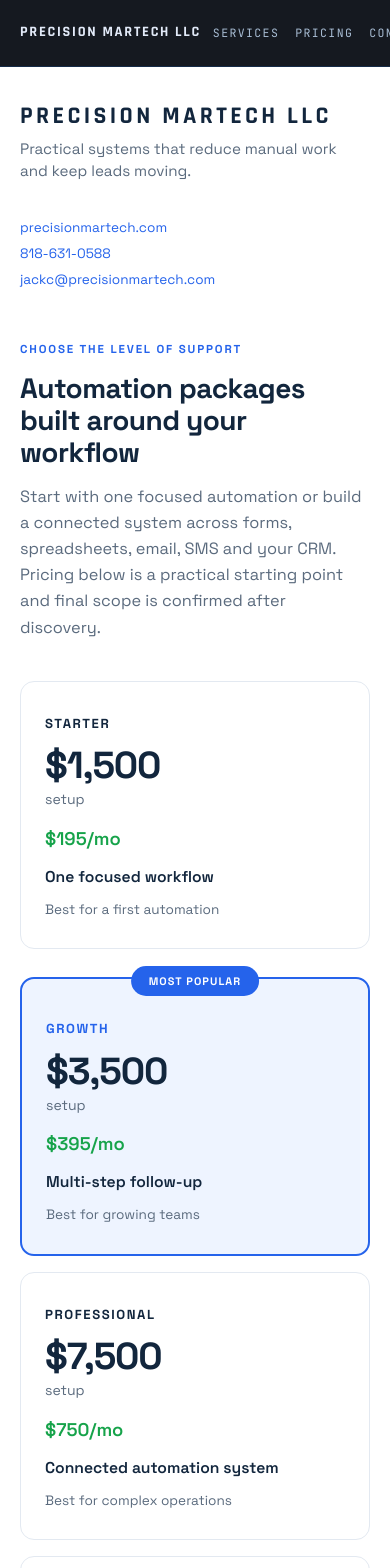
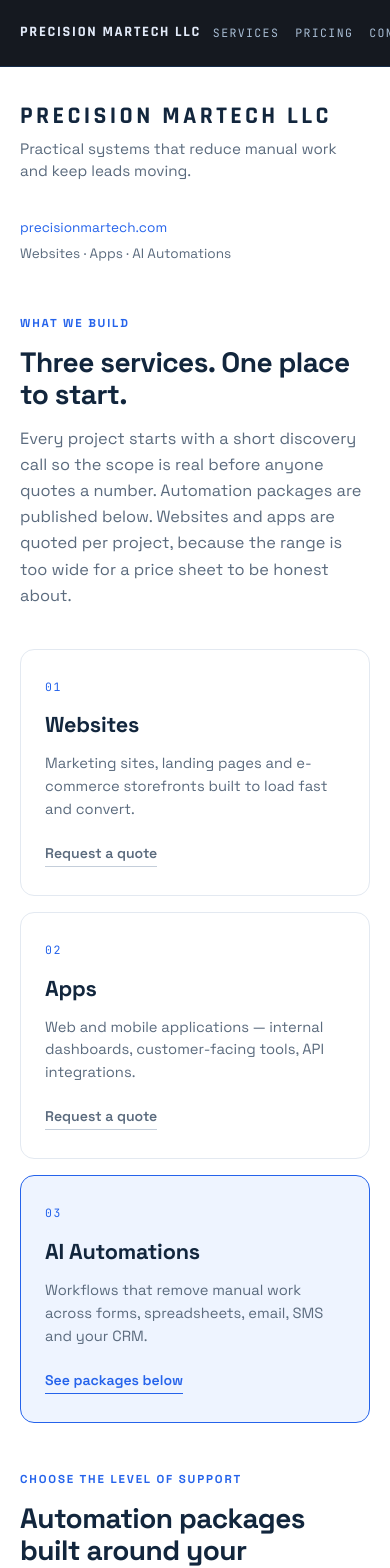
Before and after one commit to PrecisionMartech/precisionmartech-website, a React (Vite) app: page /pricing in a window 390 px wide. Shown: the top 1568 px of the page. Built offline with nearby package versions, Linux system fonts and the light colour scheme.

Commit message:
connecting contact form

```diff
--- a/src/pages/Home.tsx
+++ b/src/pages/Home.tsx
@@ -99,16 +99,56 @@ function Services() {
   );
 }
 
+/* Where the contact form delivers.
+   Create a form at formspree.io, then paste the endpoint it gives you here.
+   Your email address lives on their side and never appears in this code or in
+   anything a visitor can view-source, so it stays out of reach of scrapers. */
+const FORM_ENDPOINT = 'https://formspree.io/f/xqerdlra';
+
+const EMAIL_RE = /^[^\s@]+@[^\s@]+\.[^\s@]+$/;
+
 function Contact() {
   const [form, setForm] = useState({name:'',email:'',company:'',service:'',message:''});
-  const [status, setStatus] = useState<'idle'|'busy'|'done'>('idle');
-  const set = (e: React.ChangeEvent<HTMLInputElement|HTMLTextAreaElement|HTMLSelectElement>) =>
+  const [status, setStatus] = useState<'idle'|'busy'|'done'|'error'>('idle');
+  const [error, setError] = useState('');
+  const set = (e: React.ChangeEvent<HTMLInputElement|HTMLTextAreaElement|HTMLSelectElement>) => {
+    if (status === 'error') { setStatus('idle'); setError(''); }
     setForm(f => ({...f, [e.target.name]: e.target.value}));
-  const send = () => {
-    if (!form.name || !form.email || !form.message) return;
+  };
+
+  const send = async () => {
+    if (!form.name.trim() || !form.email.trim() || !form.message.trim()) {
+      setError('Add your name, email and a short note so we know what to reply to.');
+      setStatus('error');
+      return;
+    }
+    if (!EMAIL_RE.test(form.email.trim())) {
+      setError('That email address looks incomplete — worth a second check.');
+      setStatus('error');
+      return;
+    }
+
     setStatus('busy');
-    // NOTE: this does not submit anywhere yet — see the handoff notes.
-    setTimeout(() => setStatus('done'), 1500);
+    setError('');
+    try {
+      const res = await fetch(FORM_ENDPOINT, {
+        method: 'POST',
+        headers: { 'Content-Type': 'application/json', Accept: 'application/json' },
+        body: JSON.stringify({
+          name: form.name.trim(),
+          email: form.email.trim(),
+          company: form.company.trim() || 'Not given',
+          service: form.service || 'Not specified',
+          message: form.message.trim(),
+          _subject: `precisionmartech.com — new enquiry from ${form.name.trim()}`,
+        }),
+      });
+      if (!res.ok) throw new Error(String(res.status));
+      setStatus('done');
+    } catch {
+      setError('That did not send. Try again in a moment.');
+      setStatus('error');
+    }
   };
   return (
     <section id="contact" className="contact">
@@ -155,6 +195,9 @@ function Contact() {
                 <button className="btn-fill" onClick={send} disabled={status==='busy'}>{status==='busy'?'Sending...':'Send message'}</button>
                 <span className="form-note">Response within 1 business day</span>
               </div>
+              {error && (
+                <div className="form-error" role="alert">{error}</div>
+              )}
             </div>
           )}
         </div>
--- a/src/pages/Pricing.tsx
+++ b/src/pages/Pricing.tsx
@@ -1,6 +1,15 @@
-import { Link } from 'react-router-dom';
+import { useNavigate } from 'react-router-dom';
 import { useReveal } from '../useReveal';
 import '../pricing.css';
+
+const LINES = [
+  { num: '01', name: 'Websites',
+    desc: 'Marketing sites, landing pages and e-commerce storefronts built to load fast and convert.' },
+  { num: '02', name: 'Apps',
+    desc: 'Web and mobile applications — internal dashboards, customer-facing tools, API integrations.' },
+  { num: '03', name: 'AI Automations', priced: true,
+    desc: 'Workflows that remove manual work across forms, spreadsheets, email, SMS and your CRM.' },
+];
 
 const PACKAGES = [
   { name: 'Starter', setup: '$1,500', mo: '$195/mo',
@@ -88,6 +97,11 @@ const ADDONS = [
 
 export default function Pricing() {
   useReveal();
+  const navigate = useNavigate();
+  const goContact = (e: React.MouseEvent) => {
+    e.preventDefault();
+    navigate('/', { state: { scrollTo: 'contact' } });
+  };
   return (
     <div className="pricing-page">
       <div className="pr-inner">
@@ -101,17 +115,56 @@ export default function Pricing() {
           </div>
           <div className="pr-mast-contact">
             <a href="https://precisionmartech.com">precisionmartech.com</a><br />
-            <a href="tel:+18186310588">818-631-0588</a><br />
-            <a href="mailto:jackc@precisionmartech.com">jackc@precisionmartech.com</a>
+            Websites · Apps · AI Automations
           </div>
         </header>
 
+        {/* ── What we build ── */}
+        <section className="pr-section">
+          <div className="pr-eyebrow reveal">What we build</div>
+          <h1 className="pr-title reveal" data-delay="1">
+            Three services. One place to start.
+          </h1>
+          <p className="pr-lede reveal" data-delay="2">
+            Every project starts with a short discovery call so the scope is real before
+            anyone quotes a number. Automation packages are published below. Websites and
+            apps are quoted per project, because the range is too wide for a price sheet
+            to be honest about.
+          </p>
+
+          <div className="pr-lines">
+            {LINES.map(l => (
+              <div key={l.name}
+                   className={`pr-line reveal${l.priced ? ' pr-line--priced' : ''}`}>
+                <div className="pr-line-num">{l.num}</div>
+                <div className="pr-line-name">{l.name}</div>
+                <p className="pr-line-desc">{l.desc}</p>
+                {l.priced ? (
+                  <a href="#automation" className="pr-line-cta"
+                     onClick={e => {
+                       e.preventDefault();
+                       document.getElementById('automation')
+                         ?.scrollIntoView({ behavior: 'smooth' });
+                     }}>
+                    See packages below
+                  </a>
+                ) : (
+                  <a href="/#contact" onClick={goContact}
+                     className="pr-line-cta pr-line-cta--quiet">
+                    Request a quote
+                  </a>
+                )}
+              </div>
+            ))}
+          </div>
+        </section>
+
         {/* ── Packages ── */}
-        <section className="pr-section">
+        <section className="pr-section" id="automation">
           <div className="pr-eyebrow reveal">Choose the level of support</div>
-          <h1 className="pr-title reveal" data-delay="1">
+          <h2 className="pr-title reveal" data-delay="1">
             Automation packages built around your workflow
-          </h1>
+          </h2>
           <p className="pr-lede reveal" data-delay="2">
             Start with one focused automation or build a connected system across forms,
             spreadsheets, email, SMS and your CRM. Pricing below is a practical starting
@@ -260,12 +313,11 @@ export default function Pricing() {
           <div>
             <div className="pr-cta-text">Ready to map your workflow?</div>
             <div className="pr-cta-meta">
-              <a href="mailto:jackc@precisionmartech.com">jackc@precisionmartech.com</a>
-              {' · '}
-              <a href="tel:+18186310588">818-631-0588</a>
+              Tell us what you&apos;re running today and we&apos;ll come back with scope
+              and a fixed number.
             </div>
           </div>
-          <Link className="pr-cta-btn" to="/#contact">Start a project</Link>
+          <a className="pr-cta-btn" href="/#contact" onClick={goContact}>Start a project</a>
         </div>
 
         <div className="pr-fineprint">
--- a/src/pricing.css
+++ b/src/pricing.css
@@ -97,6 +97,40 @@
 .pr-pkg-who {
   font-size: 0.85rem; color: var(--pr-body); margin-top: 0.75rem;
 }
+
+/* ── Service lines (top of page) ── */
+.pr-lines {
+  display: grid; grid-template-columns: repeat(3, 1fr);
+  gap: 1.25rem; margin-top: 2.5rem;
+}
+.pr-line {
+  border: 1px solid var(--pr-line); border-radius: 14px;
+  padding: 1.75rem 1.5rem; background: #fff;
+  display: flex; flex-direction: column;
+}
+.pr-line--priced { border-color: var(--pr-blue); background: var(--pr-blue-soft); }
+.pr-line-num {
+  font-family: 'JetBrains Mono', monospace; font-size: 0.72rem;
+  letter-spacing: 0.14em; color: var(--pr-blue); margin-bottom: 0.9rem;
+}
+.pr-line-name {
+  font-size: 1.35rem; font-weight: 700; letter-spacing: -0.01em;
+  color: var(--pr-navy);
+}
+.pr-line-desc {
+  margin-top: 0.65rem; font-size: 0.92rem; line-height: 1.55;
+  color: var(--pr-body); flex-grow: 1;
+}
+.pr-line-cta {
+  margin-top: 1.4rem; align-self: flex-start;
+  font-size: 0.88rem; font-weight: 600; color: var(--pr-blue);
+  text-decoration: none; border-bottom: 1px solid currentColor;
+  padding-bottom: 2px; cursor: pointer;
+}
+.pr-line-cta:hover { color: #1D4FD8; }
+.pr-line-cta:focus-visible { outline: 3px solid #93B4FF; outline-offset: 3px; }
+.pr-line-cta--quiet { color: var(--pr-body); border-bottom-color: #C4CEDA; }
+.pr-line-cta--quiet:hover { color: var(--pr-navy); border-bottom-color: currentColor; }
 
 /* ── Comparison matrix ── */
 .pr-table-wrap { margin-top: 2.25rem; overflow: hidden; border-radius: 10px; }
@@ -278,6 +312,7 @@
 @media (max-width: 1024px) {
   .pr-inner, .pr-band-inner { padding: 0 1.5rem; }
   .pr-packages { grid-template-columns: repeat(2, 1fr); }
+  .pr-lines { grid-template-columns: 1fr; }
   .pr-solutions { grid-template-columns: repeat(2, 1fr); }
   .pr-model { grid-template-columns: 1fr; }
 }
@@ -289,6 +324,7 @@
   .pr-masthead { padding-top: 2rem; }
   .pr-mast-contact { text-align: left; }
   .pr-packages { grid-template-columns: 1fr; gap: 1rem; }
+  .pr-lines { grid-template-columns: 1fr; gap: 1rem; }
   .pr-pkg--featured { margin-top: 0.75rem; }
   .pr-solutions { grid-template-columns: 1fr; }
   .pr-deliverables { grid-template-columns: 1fr; }
```
Also changed, not shown: src/index.css.
